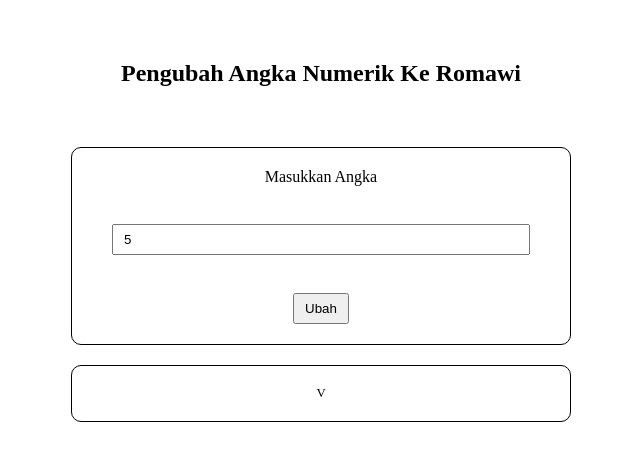
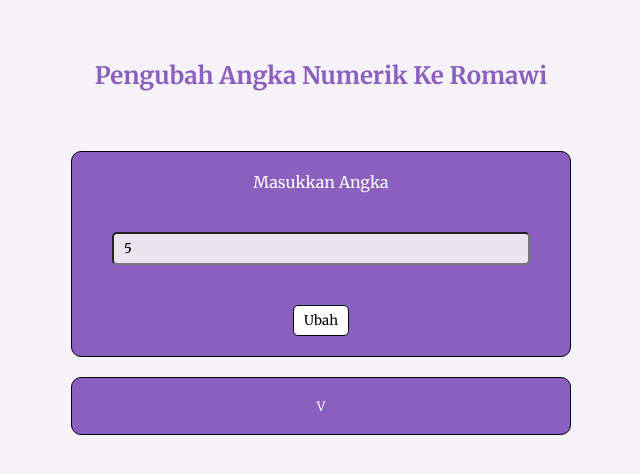
Before and after one commit to taufikyogapratama/Romawi_Converter, a plain HTML site: page index.html in a window 1280 px wide. Both pictures are taken after typing "5" into the empty fields and a click on the button "Ubah". Shown: the whole page, without its empty margins (319-959 px from the left). Drawn offline with Linux system fonts and the light colour scheme.

Commit message:
style: add color for interface

```diff
--- a/index.html
+++ b/index.html
@@ -4,6 +4,11 @@
     <meta charset="UTF-8">
     <meta name="viewport" content="width=device-width, initial-scale=1.0">
     <link rel="stylesheet" href="styles.css">
+    <!-- Font start -->
+    <link rel="preconnect" href="https://fonts.googleapis.com">
+    <link rel="preconnect" href="https://fonts.gstatic.com" crossorigin>
+    <link href="https://fonts.googleapis.com/css2?family=Merriweather:ital,opsz,wght@0,18..144,300..900;1,18..144,300..900&display=swap" rel="stylesheet">
+    <!-- Font end -->
     <title>Romawi Converter</title>
 </head>
 <body>
--- a/script.js
+++ b/script.js
@@ -37,8 +37,8 @@ const romawi_converter = (event) => {
 
             output.innerHTML = `${result}`
             display_output.style.display = "block"
-            display_output.style.backgroundColor = "white"
-            output.style.color = "black"
+            display_output.style.backgroundColor = "#8B5FBF"
+            output.style.color = "white"
         }
     }else{
         output.innerHTML = "Please enter a valid number"
--- a/styles.css
+++ b/styles.css
@@ -2,6 +2,11 @@
     margin: 0;
     padding: 0;
     box-sizing: border-box;
+    font-family: "Merriweather", serif;
+}
+
+body{
+    background-color: #F5F3F7;
 }
 
 .container{
@@ -14,6 +19,7 @@
     text-align: center;
     font-size: 1.5em;
     margin: 60px 0px;
+    color: #8B5FBF;
 }
 
 .container main #inputan{
@@ -22,6 +28,7 @@
     margin-bottom: 20px;
     max-width: 500px;
     margin: 0 auto 20px auto;
+    background-color: #8B5FBF;
 }
 
 .container main #inputan form{
@@ -33,16 +40,22 @@
 
 .container main #inputan form label{
     margin-bottom: 20px;
+    color: white;
 }
 
 .container main #inputan form #number{
     padding: 6px 10px;
     margin-bottom: 20px;
     width: 100%;
+    background-color: #E9E4ED;
+    border-radius: 5px;
 }
 
 .container main #inputan form #convert-btn{
     padding: 6px 10px;
+    background-color: white;
+    border: 1px solid black;
+    border-radius: 5px;
 }
 
 .container main #hasil{
@@ -52,6 +65,7 @@
     padding: 20px 40px;
     max-width: 500px;
     margin: 0 auto;
+    background-color: #8B5FBF;
 }
 
 .container main #hasil p{
```
